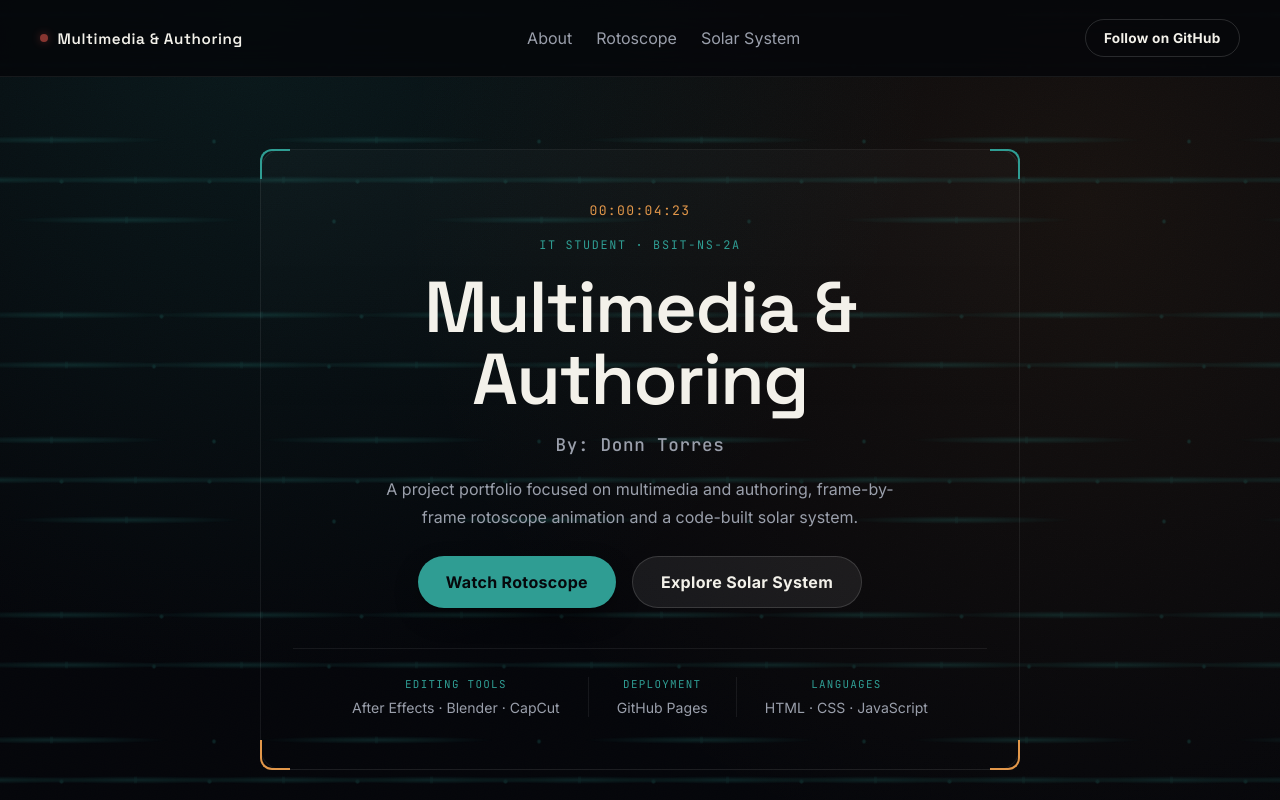
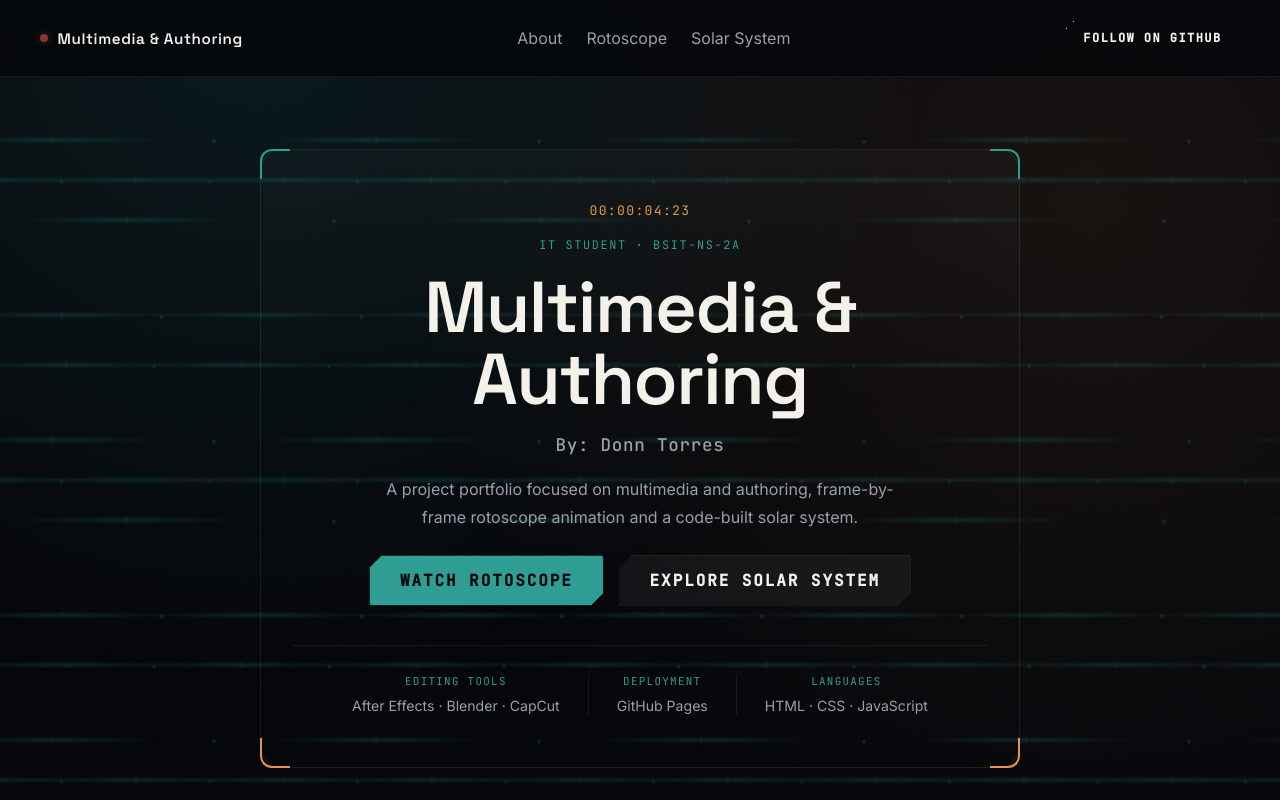
Before and after one commit to Cid437/Multimedia-Authoring-Website, a website built with Vite: page index.html in a window 1280 px wide. Shown: the top 800 px of the page. Built offline with nearby package versions, Linux system fonts and the light colour scheme.

Commit message:
Final touch 3

```diff
--- a/src/style.css
+++ b/src/style.css
@@ -114,6 +114,7 @@ video {
     aspect-ratio: 16 / 9;
     height: auto;
     display: block;
+    border: 0;
 }
 
 button,
@@ -210,60 +211,104 @@ a {
 }
 
 /* ============================================================
-   Buttons
+   Buttons — techy
    ============================================================ */
 .btn {
+    position: relative;
     display: inline-flex;
     align-items: center;
     justify-content: center;
-    border-radius: 999px;
-    padding: 0.95rem 1.75rem;
+    font-family: 'JetBrains Mono', 'SFMono-Regular', Consolas, monospace;
+    font-weight: 700;
+    text-transform: uppercase;
+    letter-spacing: 0.12em;
+    padding: 0.9rem 1.9rem;
+    border-radius: 2px;
+    /* angled corners instead of a pill */
+    clip-path: polygon(12px 0, 100% 0, 100% calc(100% - 12px), calc(100% - 12px) 100%, 0 100%, 0 12px);
     text-decoration: none;
-    font-weight: 700;
-    letter-spacing: 0.02em;
-    transition: transform 0.32s cubic-bezier(0.16, 1, 0.3, 1),
-                box-shadow 0.32s cubic-bezier(0.16, 1, 0.3, 1),
-                background-color 0.18s cubic-bezier(0.16, 1, 0.3, 1),
-                border-color 0.18s cubic-bezier(0.16, 1, 0.3, 1);
+    cursor: pointer;
+    overflow: hidden;
+    isolation: isolate;
+    transition: transform 0.25s cubic-bezier(0.16, 1, 0.3, 1),
+                box-shadow 0.25s ease,
+                background-color 0.25s ease,
+                color 0.25s ease;
+}
+
+/* scan-line sweep on hover */
+.btn::before {
+    content: "";
+    position: absolute;
+    inset: 0;
+    background: linear-gradient(120deg, transparent 30%, rgba(255, 255, 255, 0.18) 50%, transparent 70%);
+    transform: translateX(-120%);
+    transition: transform 0.5s ease;
+    z-index: 1;
+}
+.btn:hover::before {
+    transform: translateX(120%);
+}
+
+/* corner brackets — top-left via ::after, bottom-right needs a .tick span */
+.btn::after {
+    content: "";
+    position: absolute;
+    top: 0;
+    left: 0;
+    width: 7px;
+    height: 7px;
+    border-top: 2px solid currentColor;
+    border-left: 2px solid currentColor;
+    opacity: 0.9;
+}
+.btn .tick {
+    position: absolute;
+    bottom: 0;
+    right: 0;
+    width: 7px;
+    height: 7px;
+    border-bottom: 2px solid currentColor;
+    border-right: 2px solid currentColor;
+    opacity: 0.9;
 }
 
 .btn-sm {
     padding: 0.6rem 1.15rem;
-    font-size: 0.85rem;
+    font-size: 0.75rem;
+    clip-path: polygon(9px 0, 100% 0, 100% calc(100% - 9px), calc(100% - 9px) 100%, 0 100%, 0 9px);
 }
 
 .btn-primary {
     background: #2f9d93;
     color: #06080c;
-    box-shadow: 0 1px 2px rgba(0, 0, 0, 0.5), 0 10px 24px rgba(0, 0, 0, 0.28);
-}
-
+    box-shadow: 0 0 0 1px rgba(47, 157, 147, 0.5), 0 0 24px rgba(47, 157, 147, 0.25);
+}
 .btn-primary:hover {
     transform: translateY(-3px);
-    box-shadow: 0 0 0 1px rgba(47, 157, 147, 0.35), 0 20px 48px rgba(47, 157, 147, 0.22);
+    box-shadow: 0 0 0 1px #4fc9bd, 0 0 8px rgba(79, 201, 189, 0.8), 0 0 40px rgba(47, 157, 147, 0.5);
 }
 
 .btn-secondary {
-    border: 1px solid rgba(255, 255, 255, 0.14);
-    background: rgba(255, 255, 255, 0.07);
+    background: rgba(255, 255, 255, 0.05);
     color: #f3f1ea;
-}
-
+    box-shadow: 0 0 0 1px rgba(226, 151, 74, 0.35);
+}
 .btn-secondary:hover {
     transform: translateY(-3px);
-    border-color: rgba(226, 151, 74, 0.45);
-    box-shadow: 0 1px 2px rgba(0, 0, 0, 0.5), 0 10px 24px rgba(0, 0, 0, 0.28);
+    color: #e2974a;
+    box-shadow: 0 0 0 1px #e2974a, 0 0 24px rgba(226, 151, 74, 0.35);
 }
 
 .btn-ghost {
-    border: 1px solid rgba(255, 255, 255, 0.14);
+    background: transparent;
     color: #f3f1ea;
-    background: transparent;
-}
-
+    box-shadow: 0 0 0 1px rgba(255, 255, 255, 0.16);
+}
 .btn-ghost:hover {
     transform: translateY(-2px);
-    border-color: rgba(47, 157, 147, 0.4);
+    color: #2f9d93;
+    box-shadow: 0 0 0 1px rgba(47, 157, 147, 0.6), 0 0 20px rgba(47, 157, 147, 0.2);
 }
 
 /* ============================================================
```
Also changed, not shown: Portfolio/rotoscope.html (+1 -2 lines), Portfolio/solarsystem.html (+1 -2 lines).
